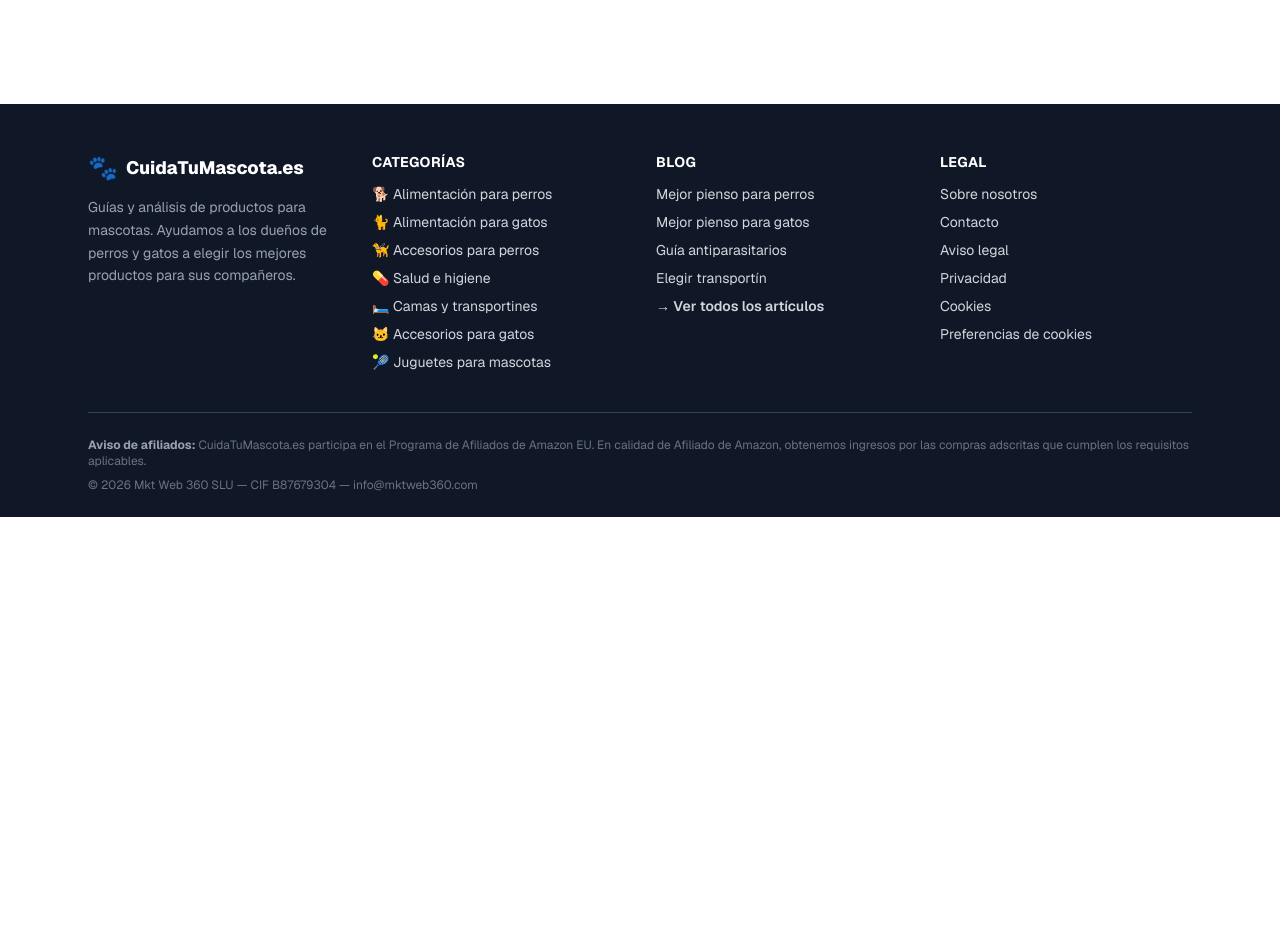
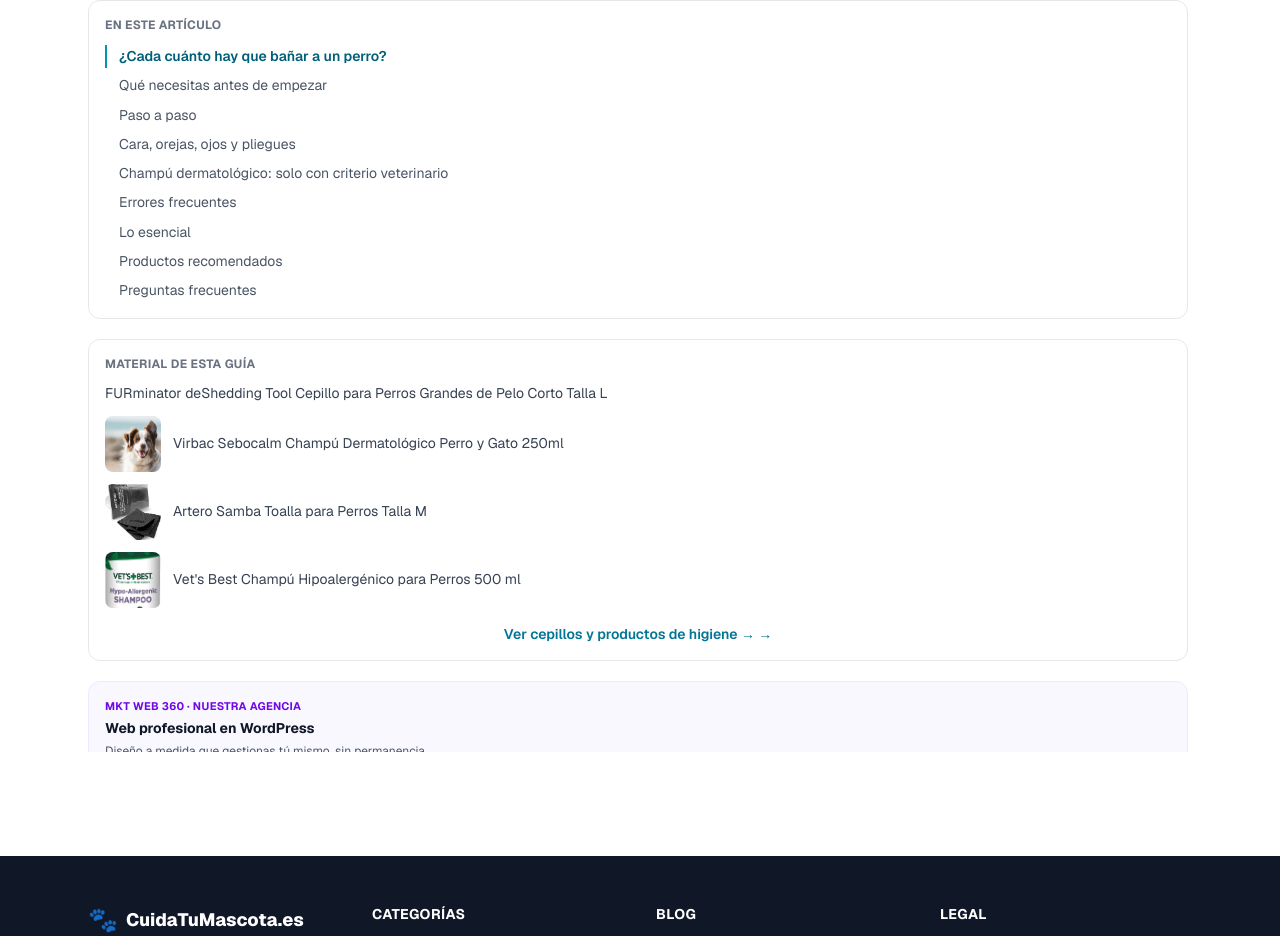
Before and after one commit to mktweb360/cuidatumascota, a Next.js app: page /blog/banar-perro-en-casa-guia-frecuencia-paso-a-paso in a window 1280 px wide. Shown: the part 7197-8133 px from the top of the page. Before the commit the page ends 7714 px from the top, so only its background shows below. Built offline with nearby package versions, Linux system fonts and the light colour scheme.

Commit message:
Artículos: índice de anclas, barra lateral con material de la guía y promo de Mkt Web 360

```diff
--- a/app/blog/[slug]/page.tsx
+++ b/app/blog/[slug]/page.tsx
@@ -9,6 +9,10 @@ import ProductCard from "@/components/ProductCard";
 import AffiliateDisclosure from "@/components/AffiliateDisclosure";
 import VetDisclaimer from "@/components/VetDisclaimer";
 import AdSenseAd from "@/components/AdSenseAd";
+import BlogSidebar from "@/components/BlogSidebar";
+import ArticleToc from "@/components/ArticleToc";
+import { anchorId } from "@/lib/anchors";
+import { pickPromo, promoUrl } from "@/lib/promo";
 
 export async function generateStaticParams() {
   return posts.map((p) => ({ slug: p.slug }));
@@ -1247,6 +1251,15 @@ export default async function BlogPostPage({ params }: { params: Promise<{ slug:
   const content = articleContent[slug] ?? [];
   const relatedProducts = post.relatedProducts.map((s) => getProductBySlug(s)).filter((p) => p && !p.unavailable);
   const relatedPosts = (post.relatedPosts ?? []).map((s) => getPostBySlug(s)).filter(Boolean);
+  const hasFaqs = content.some((sec) => sec.faqs && sec.faqs.length > 0);
+  const toc = [
+    ...content.filter((sec) => sec.heading).map((sec) => ({ id: anchorId(sec.heading!), label: sec.heading! })),
+    ...(relatedProducts.length > 0 ? [{ id: "productos", label: "Productos recomendados" }] : []),
+    ...(hasFaqs ? [{ id: "faqs", label: "Preguntas frecuentes" }] : []),
+  ];
+  const promo = pickPromo(slug);
+  const promoHref = promoUrl(promo, "cuidatumascota.es", slug);
+  const sidebarProducts = relatedProducts.map((p) => p && ({ slug: p.slug, name: p.name, href: `/tienda/${p.categorySlug}/${p.slug}`, image: p.image })).filter(Boolean) as { slug: string; name: string; href: string; image?: string }[];
   const relatedSlugs = new Set([post.slug, ...relatedPosts.map((p) => p!.slug)]);
   const sameCategoryPosts = posts
     .filter((p) => p.category === post.category && !relatedSlugs.has(p.slug))
@@ -1364,6 +1377,7 @@ export default async function BlogPostPage({ params }: { params: Promise<{ slug:
 
         {post.isHealth && <VetDisclaimer />}
         <AffiliateDisclosure />
+        <ArticleToc items={toc} variant="mobile" />
 
         <div className="space-y-6">
           {content.map((section, i) => (
@@ -1373,7 +1387,7 @@ export default async function BlogPostPage({ params }: { params: Promise<{ slug:
                 <AdSenseAd placement="contenido" />
               )}
               {section.heading && (
-                <h2 className="text-xl font-extrabold text-gray-900 mt-8 mb-3">{section.heading}</h2>
+                <h2 id={anchorId(section.heading)} className="scroll-mt-24 text-xl font-extrabold text-gray-900 mt-8 mb-3">{section.heading}</h2>
               )}
               {section.text && <p className="text-gray-700 leading-relaxed">{renderWithLinks(section.text, section.inlineLinks)}</p>}
               {section.list && (
@@ -1412,7 +1426,7 @@ export default async function BlogPostPage({ params }: { params: Promise<{ slug:
               {section.amazonProducts?.map((s) => <AmazonButton key={s} slug={s} />)}
               {section.faqs && (
                 <div className="mt-8 space-y-4">
-                  <h2 className="text-xl font-extrabold text-gray-900 mb-4">Preguntas frecuentes</h2>
+                  <h2 id="faqs" className="scroll-mt-24 text-xl font-extrabold text-gray-900 mb-4">Preguntas frecuentes</h2>
                   {section.faqs.map((faq, fi) => (
                     <div key={fi} className="bg-gray-50 rounded-xl p-5">
                       <h3 className="font-bold text-gray-900 mb-2">{faq.q}</h3>
@@ -1465,7 +1479,7 @@ export default async function BlogPostPage({ params }: { params: Promise<{ slug:
         )}
 
         {relatedProducts.length > 0 && (
-          <div className="mt-12 pt-8 border-t border-gray-100">
+          <div id="productos" className="scroll-mt-24 mt-12 pt-8 border-t border-gray-100">
             <h2 className="text-xl font-extrabold text-gray-900 mb-5">Productos recomendados en este artículo</h2>
             <div className="grid grid-cols-1 sm:grid-cols-2 gap-6">
               {relatedProducts.map((p) => p && <ProductCard key={p.slug} product={p} />)}
@@ -1498,26 +1512,15 @@ export default async function BlogPostPage({ params }: { params: Promise<{ slug:
           </ul>
         </div>
       )}
+        <aside aria-label="Mkt Web 360" className="lg:hidden mt-10 rounded-xl border border-violet-100 bg-violet-50/60 p-4">
+          <p className="text-[11px] font-bold uppercase tracking-wide text-violet-700 mb-1">Mkt Web 360 · Nuestra agencia</p>
+          <p className="text-sm font-bold text-gray-900 mb-1">{promo.title}</p>
+          <p className="text-xs text-gray-600 leading-relaxed mb-3">{promo.text}</p>
+          <a href={promoHref} target="_blank" rel="noopener" className="text-sm font-semibold text-violet-700">{promo.cta} →</a>
+        </aside>
       </article>
 
-          {/* Sidebar — solo desktop, thematic ad, no intrusivo */}
-          <aside className="hidden lg:block">
-            <div className="sticky top-6 space-y-6">
-              <AdSenseAd placement="lateral" />
-              {/* CTA temático según categoría del post */}
-              {post.categoryCta && (
-                <div className="rounded-xl bg-cyan-50 border border-cyan-100 p-5 text-center">
-                  <p className="text-sm font-semibold text-cyan-800 mb-3">¿Buscas el producto adecuado?</p>
-                  <Link
-                    href={post.categoryCta.href}
-                    className="inline-flex items-center gap-1 bg-cyan-600 hover:bg-cyan-700 text-white font-bold text-sm px-4 py-2 rounded-xl transition-colors"
-                  >
-                    {post.categoryCta.text}
-                  </Link>
-                </div>
-              )}
-            </div>
-          </aside>
+          <BlogSidebar toc={toc} products={sidebarProducts} promo={promo} promoHref={promoHref} ctaHref={post.categoryCta?.href} ctaText={post.categoryCta?.text} />
 
         </div>{/* end lg:grid */}
       </div>{/* end max-w-6xl */}
--- /dev/null
+++ b/components/ArticleToc.tsx
@@ -0,0 +1,62 @@
+"use client";
+
+import { useEffect, useState } from "react";
+
+export type TocItem = { id: string; label: string };
+
+/** Índice de anclas del artículo. `mobile` = desplegable; `side` = lista fija en la barra lateral. */
+export default function ArticleToc({ items, variant }: { items: TocItem[]; variant: "mobile" | "side" }) {
+  const [active, setActive] = useState<string>("");
+
+  useEffect(() => {
+    if (variant !== "side" || items.length === 0) return;
+    const obs = new IntersectionObserver(
+      (entries) => {
+        const visible = entries.filter((e) => e.isIntersecting).sort((a, b) => a.boundingClientRect.top - b.boundingClientRect.top);
+        if (visible[0]) setActive(visible[0].target.id);
+      },
+      { rootMargin: "-80px 0px -65% 0px" },
+    );
+    items.forEach((i) => {
+      const el = document.getElementById(i.id);
+      if (el) obs.observe(el);
+    });
+    return () => obs.disconnect();
+  }, [items, variant]);
+
+  if (items.length < 3) return null;
+
+  const list = (
+    <ol className="space-y-1.5 text-sm">
+      {items.map((i) => (
+        <li key={i.id}>
+          <a
+            href={`#${i.id}`}
+            aria-current={active === i.id ? "location" : undefined}
+            className={`block border-l-2 pl-3 py-0.5 leading-snug transition-colors ${
+              active === i.id ? "border-cyan-600 text-cyan-800 font-semibold" : "border-transparent text-gray-600 hover:text-cyan-700 hover:border-cyan-300"
+            }`}
+          >
+            {i.label}
+          </a>
+        </li>
+      ))}
+    </ol>
+  );
+
+  if (variant === "mobile") {
+    return (
+      <details className="lg:hidden mb-6 rounded-xl border border-gray-200 bg-gray-50 px-4 py-3">
+        <summary className="cursor-pointer text-sm font-bold text-gray-800">En este artículo</summary>
+        <nav aria-label="Índice del artículo" className="mt-3">{list}</nav>
+      </details>
+    );
+  }
+
+  return (
+    <nav aria-label="Índice del artículo" className="rounded-xl border border-gray-200 bg-white p-4">
+      <p className="text-xs font-bold uppercase tracking-wide text-gray-500 mb-3">En este artículo</p>
+      {list}
+    </nav>
+  );
+}
--- /dev/null
+++ b/components/BlogSidebar.tsx
@@ -0,0 +1,70 @@
+"use client";
+
+import AdSenseAd from "@/components/AdSenseAd";
+import ArticleToc, { type TocItem } from "@/components/ArticleToc";
+import type { Promo } from "@/lib/promo";
+
+export type SidebarProduct = { slug: string; name: string; href: string; image?: string };
+
+/**
+ * Barra lateral de los artículos (solo escritorio): índice de anclas, material de la guía
+ * (enlaces a nuestras fichas, no a tiendas), una promoción propia de Mkt Web 360 y el hueco
+ * de AdSense (inactivo hasta la aprobación).
+ */
+export default function BlogSidebar({
+  toc,
+  products,
+  promo,
+  promoHref,
+  ctaHref,
+  ctaText,
+}: {
+  toc: TocItem[];
+  products: SidebarProduct[];
+  promo: Promo;
+  promoHref: string;
+  ctaHref?: string;
+  ctaText?: string;
+}) {
+  return (
+    <aside className="hidden lg:block">
+      <div className="sticky top-6 space-y-5 max-h-[calc(100vh-3rem)] overflow-y-auto pr-1">
+        <ArticleToc items={toc} variant="side" />
+
+        {products.length > 0 && (
+          <section aria-label="Material de esta guía" className="rounded-xl border border-gray-200 bg-white p-4">
+            <p className="text-xs font-bold uppercase tracking-wide text-gray-500 mb-3">Material de esta guía</p>
+            <ul className="space-y-3">
+              {products.slice(0, 4).map((p) => (
+                <li key={p.slug}>
+                  <a href={p.href} className="flex items-center gap-3 group">
+                    {p.image && (
+                      <img src={p.image} alt="" width={56} height={56} loading="lazy" className="h-14 w-14 shrink-0 rounded-lg object-cover bg-gray-50" />
+                    )}
+                    <span className="text-sm leading-snug text-gray-700 group-hover:text-cyan-700">{p.name}</span>
+                  </a>
+                </li>
+              ))}
+            </ul>
+            {ctaHref && ctaText && (
+              <a href={ctaHref} className="mt-4 block text-center text-sm font-semibold text-cyan-700 hover:text-cyan-900">
+                {ctaText} →
+              </a>
+            )}
+          </section>
+        )}
+
+        <AdSenseAd placement="lateral" />
+
+        <section aria-label="Mkt Web 360" className="rounded-xl border border-violet-100 bg-violet-50/60 p-4">
+          <p className="text-[11px] font-bold uppercase tracking-wide text-violet-700 mb-1">Mkt Web 360 · Nuestra agencia</p>
+          <p className="text-sm font-bold text-gray-900 mb-1">{promo.title}</p>
+          <p className="text-xs text-gray-600 leading-relaxed mb-3">{promo.text}</p>
+          <a href={promoHref} target="_blank" rel="noopener" className="text-sm font-semibold text-violet-700 hover:text-violet-900">
+            {promo.cta} →
+          </a>
+        </section>
+      </div>
+    </aside>
+  );
+}
--- /dev/null
+++ b/lib/anchors.ts
@@ -0,0 +1,12 @@
+/** Convierte un encabezado en un id de ancla ASCII estable. */
+export function anchorId(heading: string): string {
+  return (
+    heading
+      .normalize("NFD")
+      .replace(/[̀-ͯ]/g, "")
+      .toLowerCase()
+      .replace(/[^a-z0-9]+/g, "-")
+      .replace(/^-+|-+$/g, "")
+      .slice(0, 60) || "seccion"
+  );
+}
--- /dev/null
+++ b/lib/promo.ts
@@ -0,0 +1,44 @@
+// Promoción propia de Mkt Web 360 en la barra lateral: una por página, rotando según el artículo.
+// Textos verificados en las páginas de cada oferta de mktweb360.com (16/11/2026). Sin precios en la web del blog (regla de cumplimiento).
+export type Promo = { id: string; title: string; text: string; cta: string; href: string };
+
+export const MKT360_PROMOS: Promo[] = [
+  {
+    id: "seo-geo-gbp",
+    title: "SEO + GEO + Google Maps",
+    text: "Un solo servicio mensual para aparecer en Google, en las respuestas de la IA y en el mapa.",
+    cta: "Ver la oferta",
+    href: "https://www.mktweb360.com/oferta-seo-geo-gbp/",
+  },
+  {
+    id: "web-corporativa",
+    title: "Web profesional en WordPress",
+    text: "Diseño a medida que gestionas tú mismo, sin permanencia.",
+    cta: "Ver la oferta",
+    href: "https://www.mktweb360.com/oferta-web-seo-organico/",
+  },
+  {
+    id: "tienda-online",
+    title: "Tienda online sin comisiones",
+    text: "Diseño 100 % personalizado, SEO técnico incluido y sin comisión por venta.",
+    cta: "Ver la oferta",
+    href: "https://www.mktweb360.com/landing/tienda-online-490/",
+  },
+  {
+    id: "auditoria",
+    title: "Auditoría SEO gratuita",
+    text: "Diagnóstico gratuito de SEO, visibilidad en IA y ficha de Google, en 24 horas laborables.",
+    cta: "Pedir la auditoría",
+    href: "https://www.mktweb360.com/auditoria-digital/",
+  },
+];
+
+export function pickPromo(slug: string): Promo {
+  let h = 0;
+  for (const c of slug) h = (h * 31 + c.charCodeAt(0)) >>> 0;
+  return MKT360_PROMOS[h % MKT360_PROMOS.length];
+}
+
+export function promoUrl(p: Promo, site: string, slug: string): string {
+  return `${p.href}?utm_source=${site}&utm_medium=referral&utm_campaign=lateral-blog&utm_content=${slug}`;
+}
```
